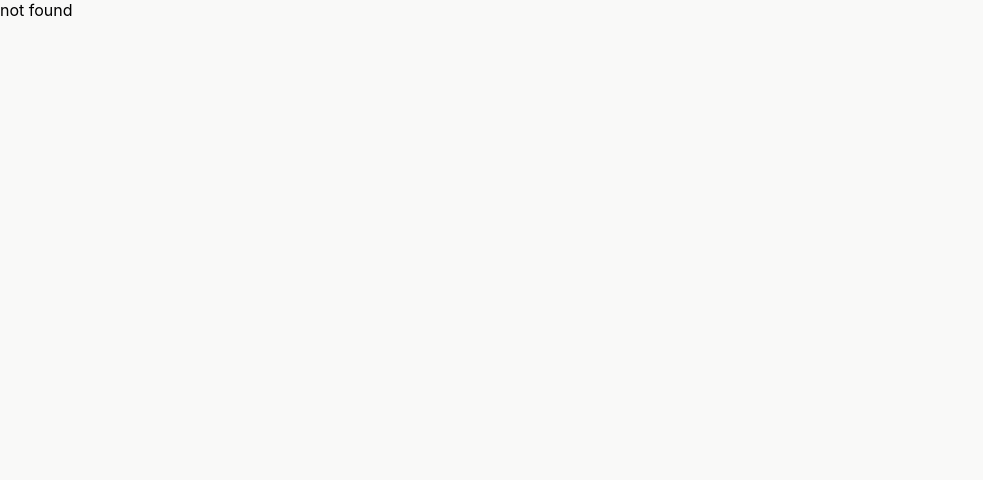
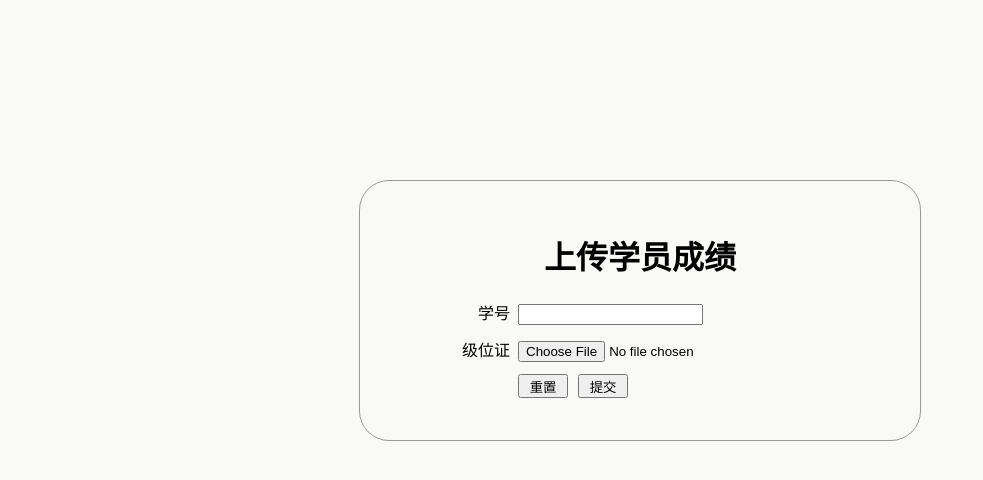
Before and after one commit to feigebaobei/reactofwebsite, a React (Create React App) app: page /manage in a window 1280 px wide. Shown: the top 480 px of the page, without its empty margins (0-983 px from the left). Built offline with nearby package versions, Linux system fonts and the light colour scheme.

Commit message:
feat(manage): 初始化后台管理页面

```diff
--- a/package.json
+++ b/package.json
@@ -6,6 +6,7 @@
     "@testing-library/jest-dom": "^5.16.2",
     "@testing-library/react": "^12.1.3",
     "@testing-library/user-event": "^13.5.0",
+    "axios": "^0.26.0",
     "react": "^17.0.2",
     "react-dom": "^17.0.2",
     "react-router-dom": "^6.2.1",
--- a/src/App.js
+++ b/src/App.js
@@ -32,12 +32,11 @@ let App = () => {
         <AppContext.Provider value={[isLoggedIn, user]}>
           <Routes>
             {routes.map((route, index) => {
-              log('route', route)
               if (route.protected === 'auth') {
                 // for test
                 // if (isLoggedIn) {} else {}
                 return (<Route
-                  exact
+                  exact={route.exact}
                   path={route.path}
                   element={route.component()}
                   key={index}
@@ -45,7 +44,7 @@ let App = () => {
                 </Route>)
               } else {
                 return (<Route
-                  exact
+                  exact={route.exact}
                   path={route.path}
                   element={route.component()}
                   key={index}
--- /dev/null
+++ b/src/pages/Entry/index.js
@@ -0,0 +1,47 @@
+import {useState} from 'react'
+import api from '../../utils/api'
+import './index.css'
+
+let {log} = console
+let Admin = () => {
+    let [learnNumber, setLearnNumber] = useState('')
+    let [levelCert, setlevelCert] = useState('')
+    let submitHandler = (e) => {
+        e.stopPropagation();
+        e.preventDefault();
+        log(e)
+        let formField = new FormData();
+        // formField.append('imageBig', this.menu.imageBig)
+        formField.append('learnNumber', learnNumber)
+        formField.append('levelCert', levelCert)
+        log(formField)
+        // 发送
+        api.payOrder(formField)
+    }
+    let learnNumberInputHandler = (e) => {
+        setLearnNumber(e.target.value)
+    }
+    let levelCertChangeHandler = (e) => {
+        // log('levelCertChangeHandler', e, e.target.value)
+        setlevelCert(e.target.files.length ? e.target.files[0] : undefined)
+
+    }
+    return (<div className="box">
+        <h1 className="title">上传学员成绩</h1>
+        <form encType="multipart/form-data">
+            <div className="itemBox">
+                <label className="label" htmlFor="learnNumber">学号</label>
+                <input type="text" name="learnNumber" id="learnNumber" onInput={(e) => learnNumberInputHandler(e)} required></input>
+            </div>
+            <div className="itemBox">
+                <label className="label" htmlFor="levelCert">级位证</label>
+                <input type="file" name="levelCert" id="levelCert" onChange={(e) => levelCertChangeHandler(e)} required></input>
+            </div>
+            <div className="itemBox paddingLeft">
+                <button className="button" type="reset">重置</button>
+                <button className="button" type="submit" onClick={submitHandler}>提交</button>
+            </div>
+        </form>
+    </div>)
+}
+export default Admin
--- a/src/pages/Admin/index.js
+++ b/src/pages/Login/index.js
@@ -1,15 +1,15 @@
-import './index.css'
+// import './index.css'
 let Admin = () => {
     return (<div className="box">
         <h1 className="title">上传学员成绩</h1>
         <form enctype="multipart/form-data">
             <div className="itemBox">
-                <label className="label" for="learnNumber">学号</label>
+                <label className="label" for="learnNumber">账号</label>
                 <input type="text" name="learnNumber" id="learnNumber" required></input>
             </div>
             <div className="itemBox">
-                <label className="label" for="levelCert">级位证</label>
-                <input type="file" name="levelCert" id="levelCert" required></input>
+                <label className="label" for="password">密码</label>
+                <input type="password" name="password" id="password" required></input>
             </div>
             <div className="itemBox paddingLeft">
                 <button className="button" type="reset">重置</button>
--- a/src/routes/index.js
+++ b/src/routes/index.js
@@ -1,6 +1,7 @@
 import Query from '../pages/Query/index.js'
-import Admin from '../pages/Admin/index.js'
+import Login from '../pages/Login/index.js'
 import First from '../pages/First/index.js'
+import Entry from '../pages/Entry/index.js'
 
 let routeList = [
     {
@@ -22,9 +23,21 @@ let routeList = [
         protected: null
     },
     {
-        path: '/admin',
+        path: '/manage/*',
+        exact: false,
+        component: () => <Entry/>,
+        protected: 'auth'
+    },
+    // {
+    //     path: '/manage/index',
+    //     exact: true,
+    //     component: () => <Login/>,
+    //     protected: 'auth'
+    // },
+    {
+        path: '/login',
         exact: true,
-        component: () => <Admin/>,
+        component: () => <Login/>,
         protected: 'auth'
     },
 ]
--- /dev/null
+++ b/src/utils/api.js
@@ -0,0 +1,73 @@
+import axios from 'axios'
+import { useNavigate } from "react-router-dom"
+// import qs from 'qs'
+// import router from '@/router/index'
+// import store from '@/vuex/index.js'
+
+let option = {
+  baseURL: 'http://localhost:4000/',
+  timeout: 5000,
+  headers: {
+    // Authorization: `bearer ${store.state.user.token}`
+    // Authorization: `bearer ${store.getters.getToken()}`
+    // 'Content-Type': 'application/x-www-form-urlencoded; charset=utf-8'
+  },
+  withCredentials: true
+}
+
+let instance = (opt) => {
+  let inst = axios.create(Object.assign({}, option, opt))
+  inst.interceptors.request.use(config => { // config是axios的配置项
+    // config.headers.Authorization = `bearer ${store.getters.getToken}`
+    // 因生命周期的原因需要在请求前添加Authorization
+    // console.log(config)
+    return config
+  }, error => {
+    return Promise.reject(error)
+  })
+  inst.interceptors.response.use(response => {
+    return response
+  }, error => {
+    let err = null
+    switch (error.response.status) {
+      case 401:
+        err = {error: '', message: 'no login'}
+        // 进入登录页面
+        // router.push({
+        //   path: '/login'
+        // })xxx
+        console.log('replace');
+        let navigate = useNavigate()
+        navigate('/', {replace: true})
+        break
+      case 403:
+        // err = {error: '', message: 'no login'}
+        err = error
+        break
+      default:
+        err = error
+        break
+    }
+    return Promise.reject(err)
+  })
+  return inst
+}
+
+const obj = {
+  // test
+//   root: params => {
+//     return instance.post('users', params)
+//   },
+//   testCookie: params => {
+//     return instance.get('users', params)
+//   },
+//   dishTest: params => {
+//     return instance.post('dish/test', params)
+//   },
+  payOrder: (params, opt = {}) => {
+    // console.log
+    return instance(opt).post('/students', params)
+  },
+}
+
+export default obj
```
Also changed, not shown: src/pages/Entry/index.css (renamed from src/pages/Admin/index.css), 1 other file (tests, documents, lock files or other folders).
